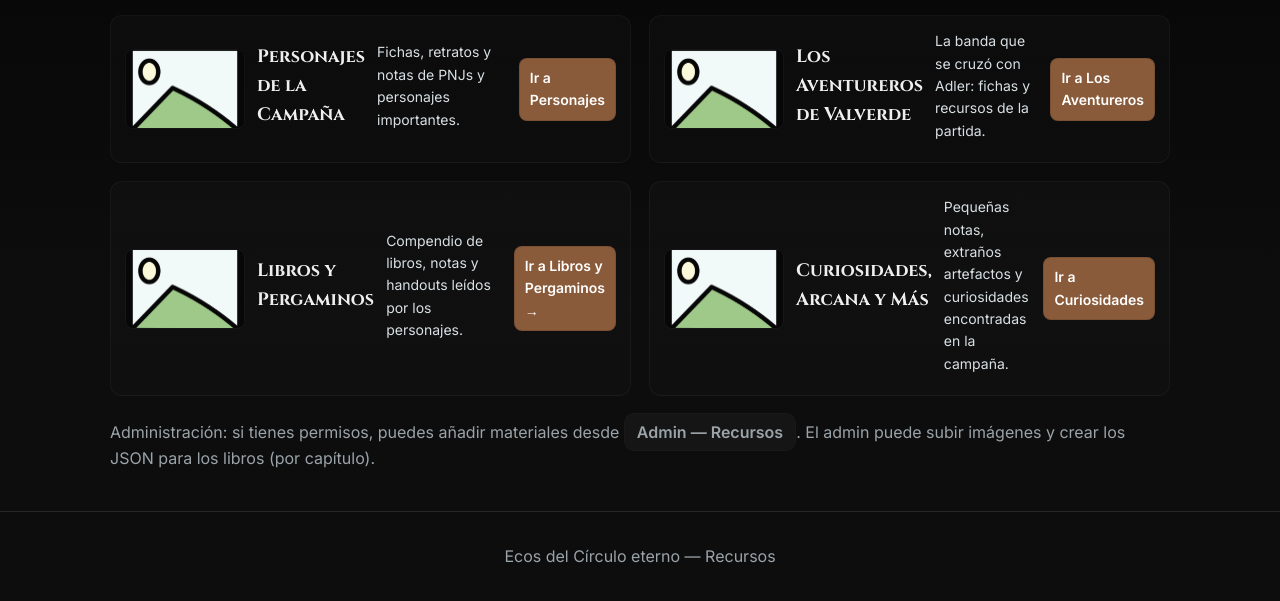
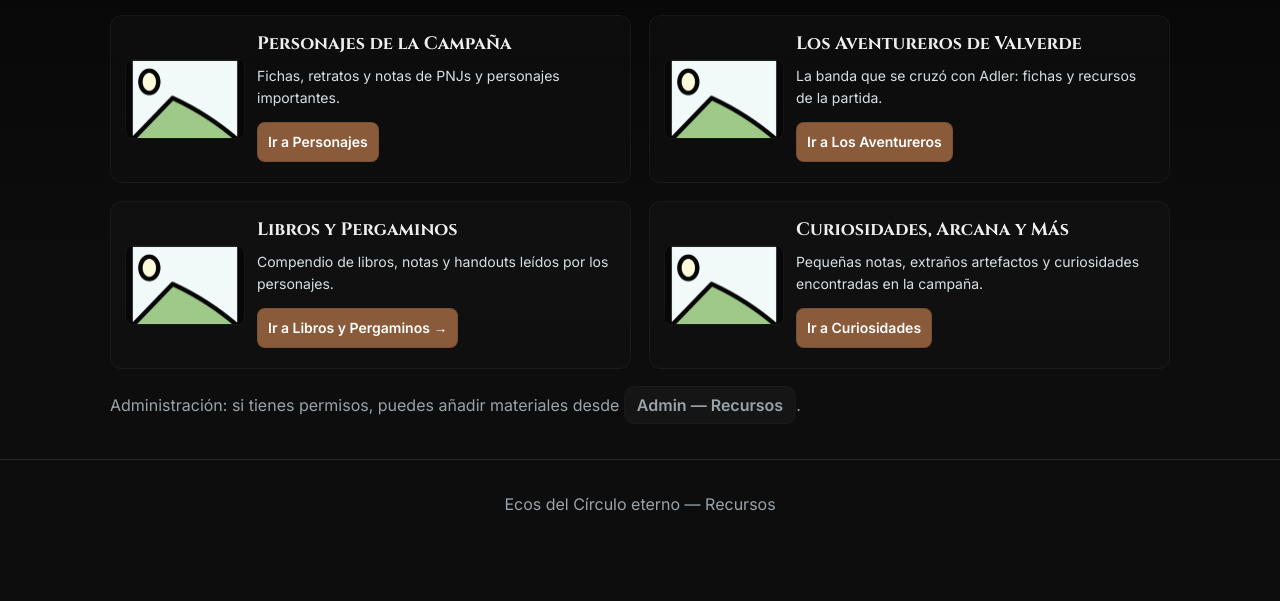
Before and after one commit to matiasaguetti/Ecos-del-C-rculo-Eterno, a plain HTML site: page recursos/index.html in a window 1280 px wide. Shown: the part 263-864 px from the top of the page. Drawn offline with Linux system fonts and the light colour scheme; files whose address does not match are found by name.

Commit message:
Update index.html

```diff
--- a/recursos/index.html
+++ b/recursos/index.html
@@ -6,8 +6,8 @@
   <title>Recursos — Ecos del Círculo eterno</title>
   <meta name="description" content="Recursos de la campaña: personajes, handouts, libros y curiosidades.">
   <link href="https://fonts.googleapis.com/css2?family=Cinzel:wght@400;700&family=Inter:wght@300;400;600&display=swap" rel="stylesheet">
-  <link rel="stylesheet" href="../style.css"> <!-- aprovecha estilos globales -->
-  <link rel="stylesheet" href="style.css">   <!-- estilos específicos -->
+  <link rel="stylesheet" href="../style.css">
+  <link rel="stylesheet" href="style.css">
 </head>
 <body>
   <header class="banner">
@@ -26,40 +26,51 @@
   <main class="wrap">
     <h1 style="font-family:Cinzel,serif;margin-bottom:12px">Recursos</h1>
 
-    <p style="color:var(--muted);margin-bottom:18px">Aquí encontrarás material de referencia de la campaña: personajes, handouts, libros y curiosidades. La sección <strong>Libros y Pergaminos</strong> abre en una página dedicada (con modal estilo pergamino).</p>
+    <p style="color:var(--muted);margin-bottom:18px">
+      Aquí encontrarás material de referencia de la campaña: personajes, handouts, libros y curiosidades.
+      La sección <strong>Libros y Pergaminos</strong> abre en una página dedicada (con modal estilo pergamino).
+    </p>
 
     <section class="resource-grid">
       <article class="resource-card">
         <img src="assets/recursos/placeholder.jpg" alt="Personajes" />
+        <div>
           <h3>Personajes de la Campaña</h3>
           <p>Fichas, retratos y notas de PNJs y personajes importantes.</p>
           <p><a class="navlink" href="personajes.html">Ir a Personajes</a></p>
+        </div>
       </article>
 
       <article class="resource-card">
         <img src="assets/recursos/placeholder.jpg" alt="Aventureros de Valverde" />
+        <div>
           <h3>Los Aventureros de Valverde</h3>
           <p>La banda que se cruzó con Adler: fichas y recursos de la partida.</p>
           <p><a class="navlink" href="aventureros.html">Ir a Los Aventureros</a></p>
+        </div>
       </article>
 
       <article class="resource-card">
         <img src="assets/recursos/placeholder.jpg" alt="Libros y Pergaminos" />
+        <div>
           <h3>Libros y Pergaminos</h3>
           <p>Compendio de libros, notas y handouts leídos por los personajes.</p>
           <p><a class="navlink" href="libros.html">Ir a Libros y Pergaminos →</a></p>
+        </div>
       </article>
 
       <article class="resource-card">
         <img src="assets/recursos/placeholder.jpg" alt="Curiosidades" />
+        <div>
           <h3>Curiosidades, Arcana y Más</h3>
           <p>Pequeñas notas, extraños artefactos y curiosidades encontradas en la campaña.</p>
           <p><a class="navlink" href="curiosidades.html">Ir a Curiosidades</a></p>
+        </div>
       </article>
     </section>
 
     <section style="margin-top:24px;color:var(--muted)">
-      <p>Administración: si tienes permisos, puedes añadir materiales desde <a href="admin.html" class="navlink">Admin — Recursos</a>. El admin puede subir imágenes y crear los JSON para los libros (por capítulo).</p>
+      <p>Administración: si tienes permisos, puedes añadir materiales desde <a href="admin.html" class="navlink">Admin — Recursos</a>.</p>
     </section>
   </main>
 
```
Lines whose indentation alone changed are shown as unchanged.
